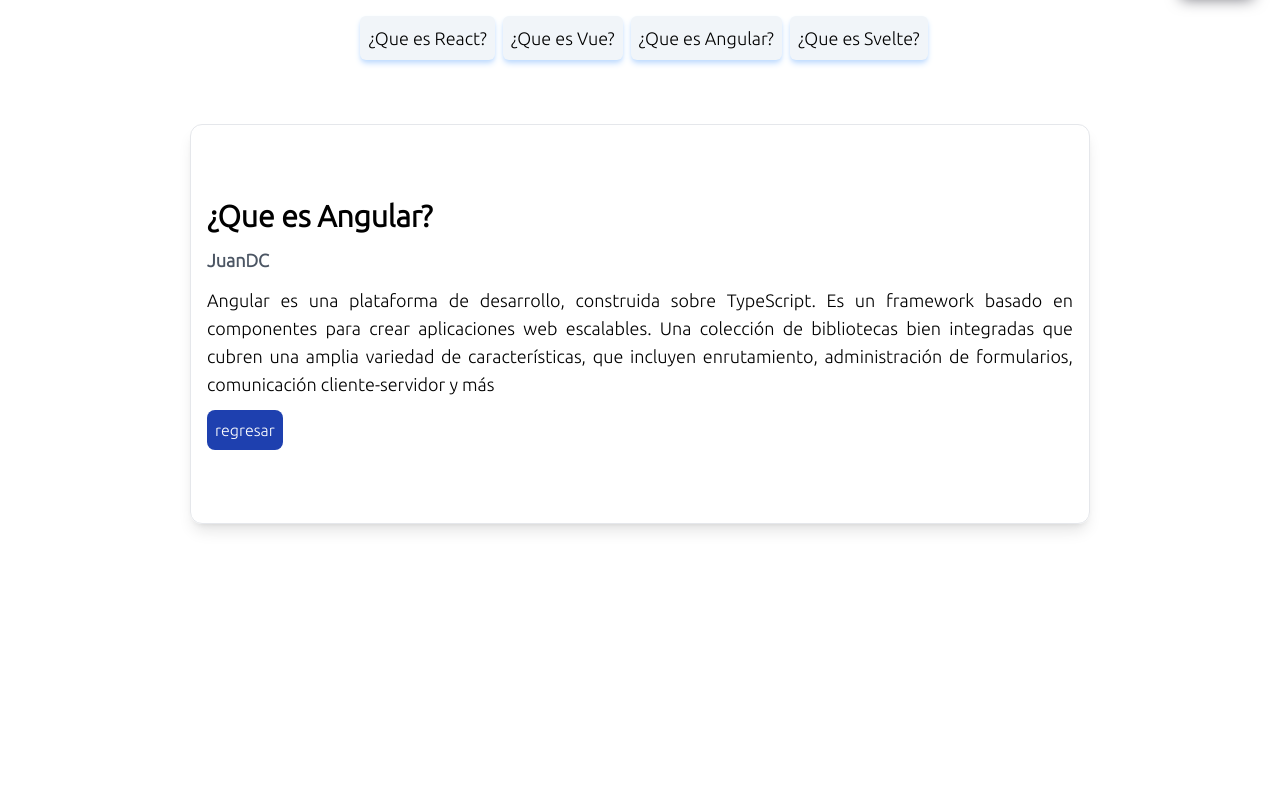
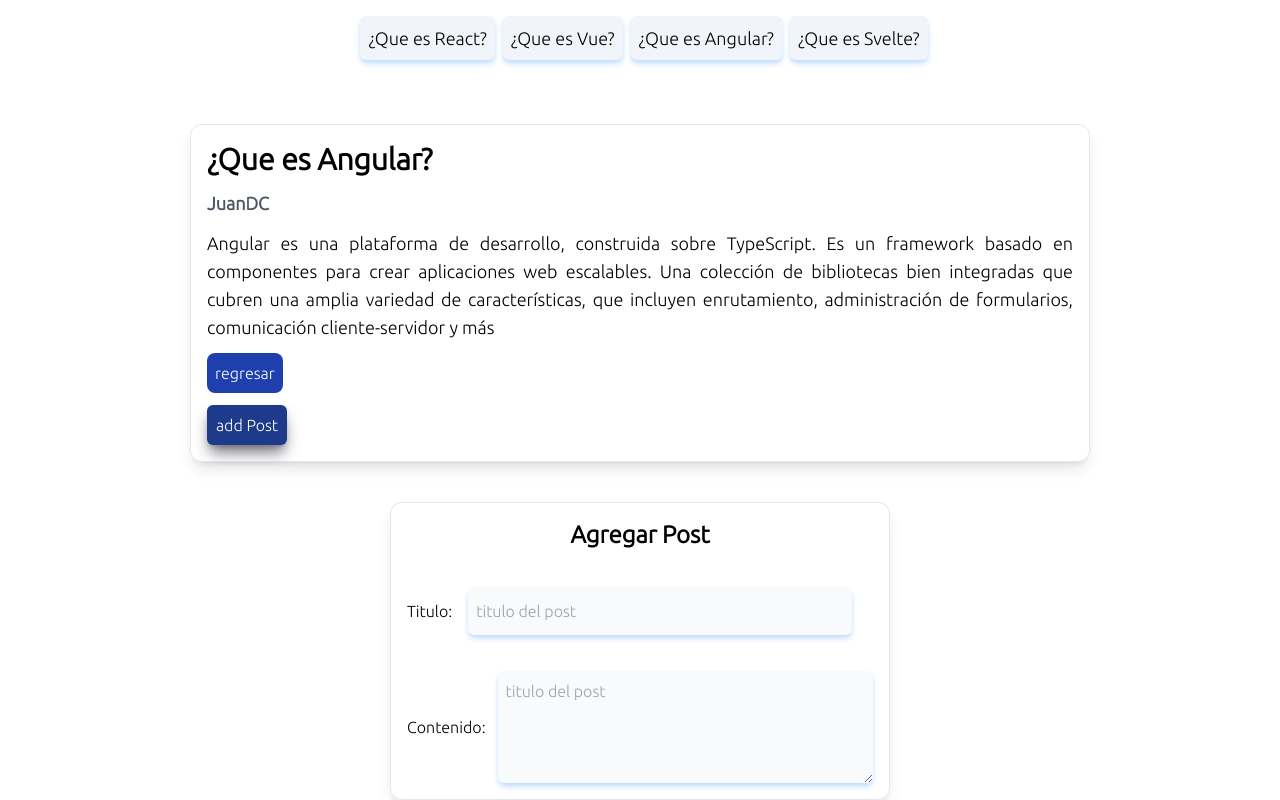
Before and after one commit to iDannyGR/react-router, a React (Vite) app: page /#/blog/que-es-angular in a window 1280 px wide. Shown: the part 208-1008 px from the top of the page. Before the commit the page ends 800 px from the top, so only its background shows below. Built offline with nearby package versions, Linux system fonts and the light colour scheme.

Commit message:
adding box for add coment

```diff
--- /dev/null
+++ b/src/components/AddPost.tsx
@@ -0,0 +1,28 @@
+import React from 'react'
+
+const AddPost = () => {
+  return (
+    <form className="border w-full p-4 mt-10 space-y-9 flex flex-col justify-center rounded-xl shadow-lg md:w-[500px] md:h-[400px] ">
+      <h3 className="font-semibold text-2xl text-center">Agregar Post</h3>
+      <label className="">
+        Titulo:
+        <input
+          type="text"
+          placeholder="titulo del post"
+          className="w-96 h-12 rounded-md p-2 ml-4 bg-slate-50 text-gray-800 shadow-md shadow-blue-200 focus:outline-blue-700"
+        />
+      </label>
+      <label className="flex items-center">
+        Contenido:
+        <textarea
+          placeholder="titulo del post"
+          rows={4}
+          cols={40}
+          className="rounded-md p-2 bg-slate-50 ml-3 text-gray-800 shadow-md shadow-blue-200 focus:outline-blue-700"
+        />
+      </label>
+    </form>
+  );
+}
+
+export default AddPost
--- a/src/hook/usePostdta.ts
+++ b/src/hook/usePostdta.ts
@@ -6,7 +6,7 @@ import { usePost } from '@/context/post';
 
 export const usePostdta = () => {
   const { post } = useParams();
-  const { deletePost } = usePost();
+  const { deletePost, createPost } = usePost();
   const navigate = useNavigate();
   const { user } = useAuth();
   const dta = blogdata.find((e) => e.slug === post);
--- a/src/pages/BlogPage.tsx
+++ b/src/pages/BlogPage.tsx
@@ -2,13 +2,13 @@ import React from 'react';
 import { Outlet } from 'react-router-dom';
 import BlogLink from '@/components/BlogLink';
 import { usePost } from '@/context/post';
+import AddPost from '@/components/AddPost';
 const BlogPage = () => {
 
   const { post } = usePost();
 
   return (
     <section className="w-full h-[100vh] flex flex-col items-center p-4">
-      <button className='absolute right-6 top-40 bg-blue-900 text-white p-2 rounded-md shadow-lg shadow-zinc-500 md:right-46 lg:96'>add Post</button>
       <h1 className='text-4xl mt-36 text-center'>Post Recientes</h1>
       <ul className='m-6 flex items-center justify-center'>
       {post.map((article) => (
@@ -16,6 +16,7 @@ const BlogPage = () => {
       ))}
       </ul>
       <Outlet />
+      <AddPost />
     </section>
   );
 }
--- a/src/pages/Post.tsx
+++ b/src/pages/Post.tsx
@@ -30,6 +30,11 @@ return (
         </button>
       )}
     </div>
+      <button
+      className=" w-20 bg-blue-900 text-white p-2 rounded-md shadow-lg shadow-zinc-500"
+      onClick={()=> navigate('/addpost')}>
+        add Post
+      </button>
   </section>
 );};
 export default Post;
```
